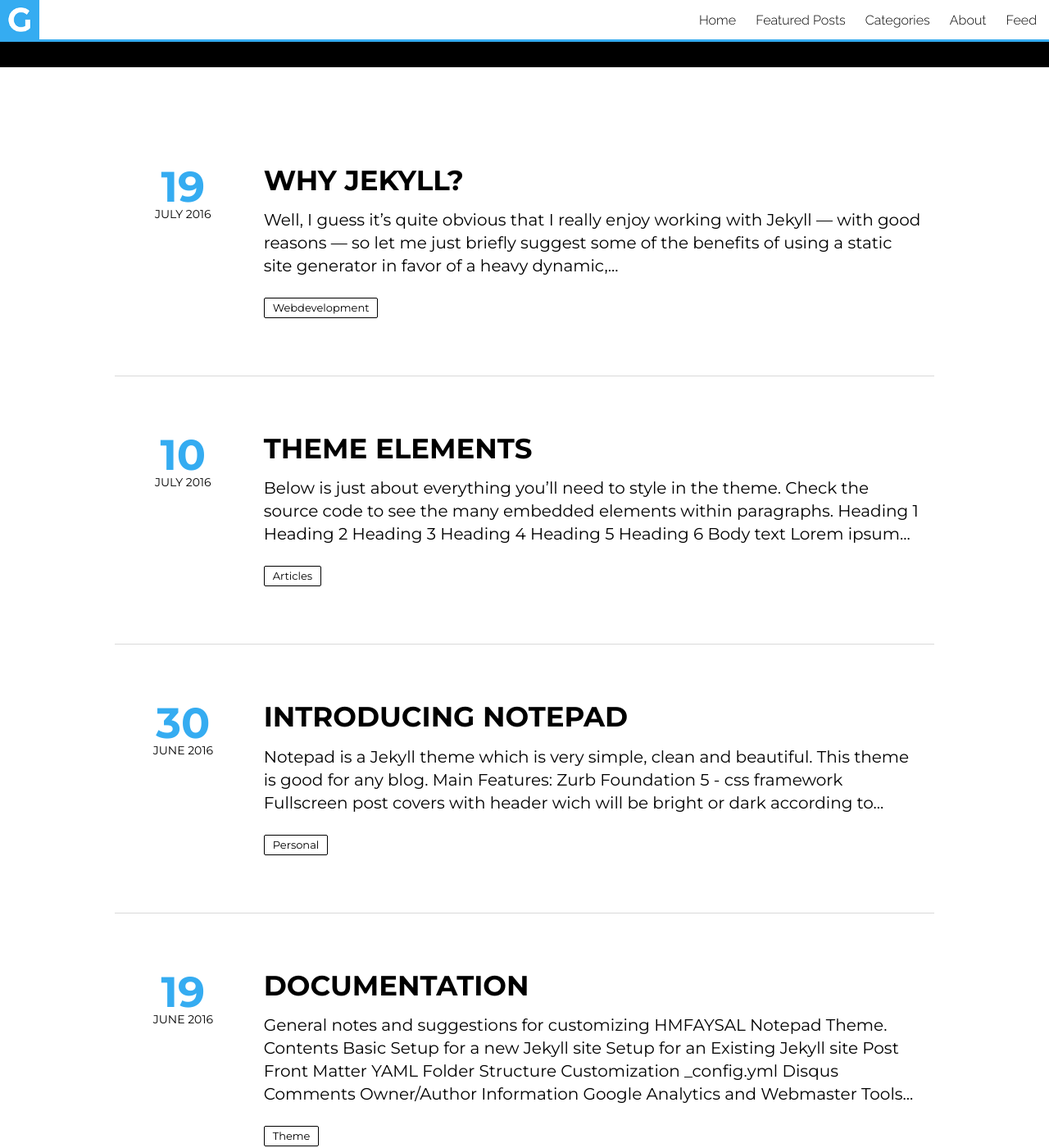
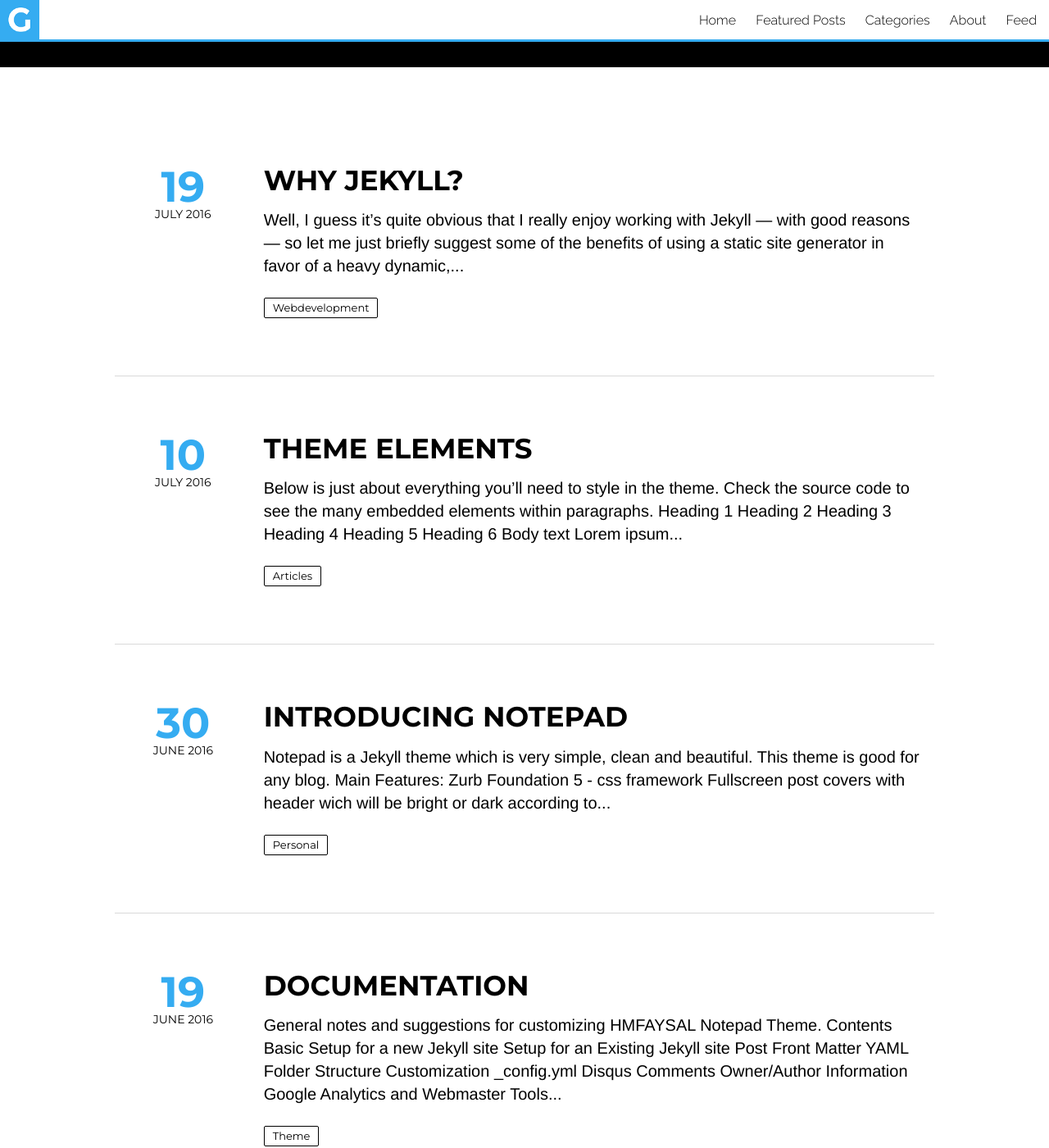
Before and after one commit to gestionanddo/gestionanddo.github.io, a Jekyll site: the page built from index.html, in a window 1280 px wide and 1400 px high, scrolled down 412 px. Shown: the whole window at 82% size. Built offline with Jekyll 4.4.1, drawn with Linux system fonts in a browser that asks for light colours; nearby versions of some CDN libraries; the list of posts is cut into pages by our own code; comment, search, counter and statistics services are not loaded.

Commit message:
Update styleb146.css

```diff
--- a/assets/css/styleb146.css
+++ b/assets/css/styleb146.css
@@ -2,7 +2,7 @@
 .cf:after{content:" ";display:table;}
 .cf:after{clear:both;}
 body{font-family:"Open Sans", sans-serif;height:auto;min-height:100%;}
-h1, h2, h3, h4, h5, h6{font-family:"Montserrat", sans-serif;}
+h1, h2, h3, h4, h5{font-family:"Montserrat", sans-serif;}
 .summer-blog-menu{padding-top:0;padding-bottom:0;margin-right:0.9375rem;float:right;font-family:Raleway, "Montserrat", sans-serif;font-weight:400;font-size:1.625rem;height:3rem;}
 .summer-blog-menu .summer-mobile-menu a{display:inline-block;outline:none;color:black;padding-top:0.75rem;padding-bottom:1rem;}
 .summer-blog-menu .summer-mobile-menu a:hover{color:black;}
@@ -56,7 +56,7 @@
 @media only screen and (min-width:40.063em){.summer-content .summer-index-post .summer-post-header .summer-post-title{text-align:left;font-size:2.125rem;margin-bottom:0.9375rem;}
 }
 .summer-content .summer-index-post .summer-post-excerpt{color:black;font-size:1.25rem;margin-top:0.625rem;text-align:center;}
-.summer-content .summer-index-post .summer-post-excerpt p{font-family:Raleway, "Open Sans", sans-serif;margin:0;font-size:1rem;}
+.summer-content .summer-index-post .summer-post-excerpt h6{font-family:Raleway, "Open Sans", sans-serif;margin:0;font-size:1rem;}
 @media only screen and (min-width:40.063em){.summer-content .summer-index-post .summer-post-excerpt{text-align:left;}
 }
 .summer-content .summer-index-post .summer-index-post-tags{font-size:0.8125rem;color:black;margin-top:1.5625rem;font-family:"Montserrat", sans-serif;text-align:center;}
```
